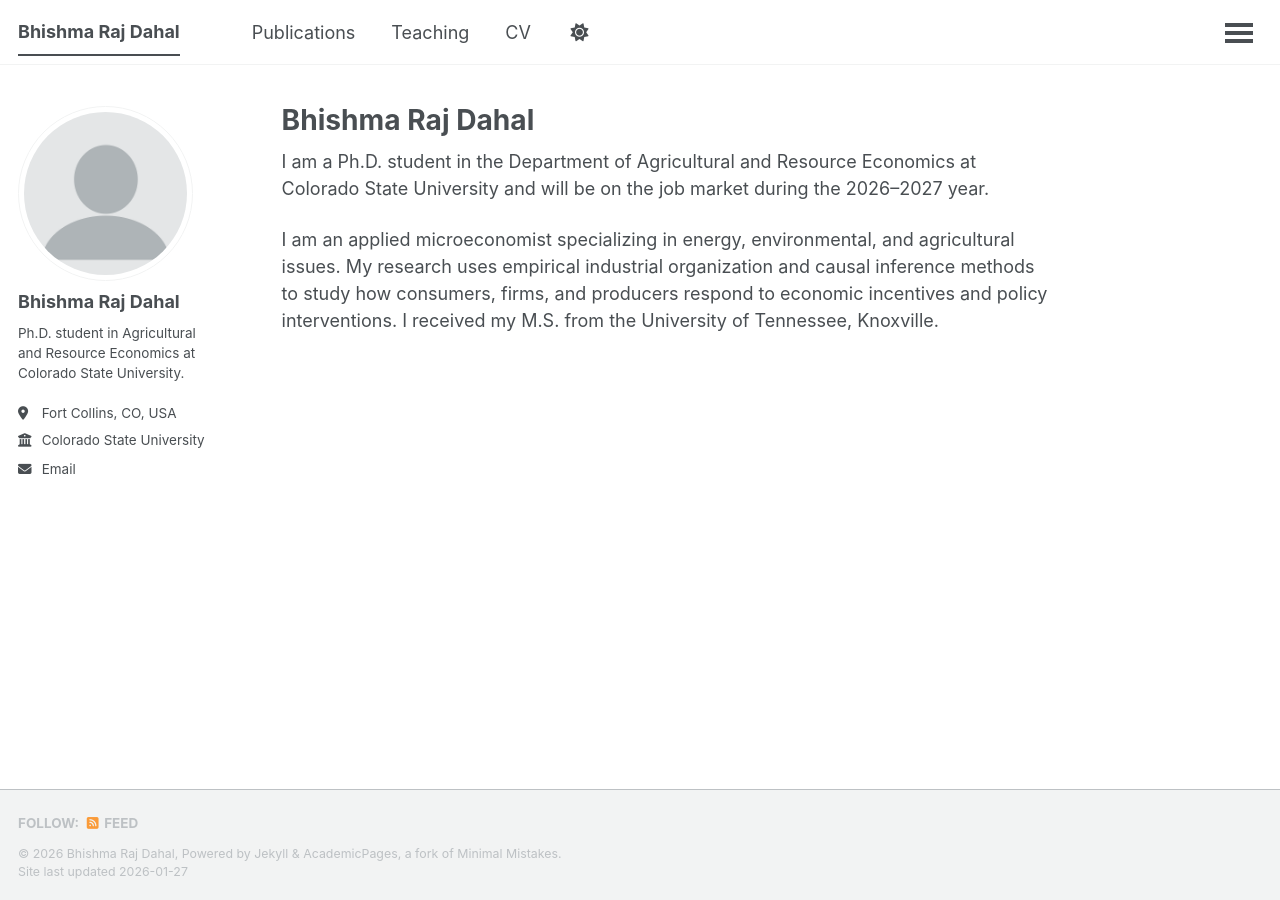
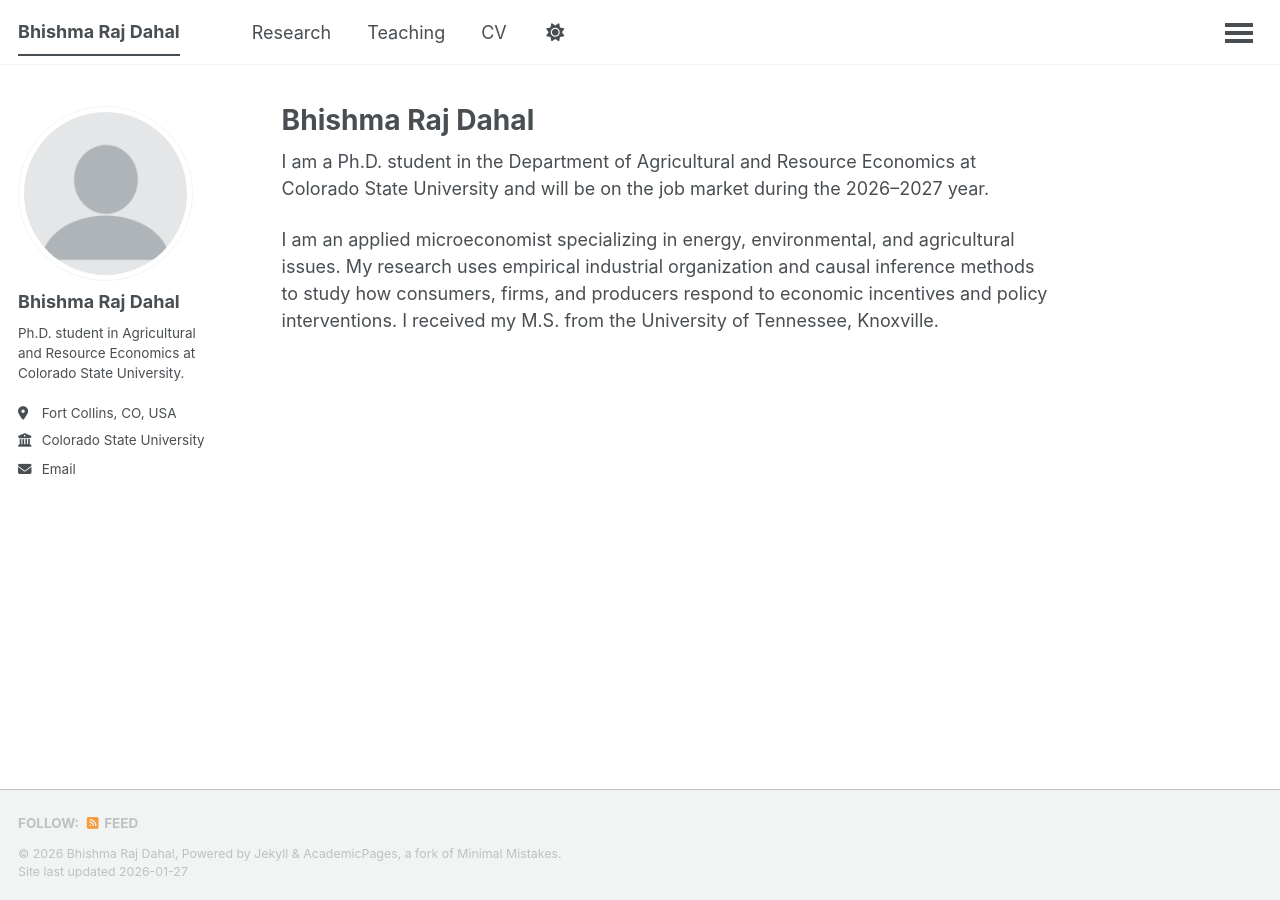
Before and after one commit to bhishmarajdahal/bhishmarajdahal.github.io, a Jekyll site: the page built from _pages/about.md, in a window 1280 px wide. Built offline with Jekyll 4.4.1, drawn with Linux system fonts in a browser that asks for light colours; a script that is not in the unit is left out.

Commit message:
Update navigation.yml

```diff
--- a/_data/navigation.yml
+++ b/_data/navigation.yml
@@ -8,7 +8,7 @@
 #      Markdown formatted page while the second is generated using JSON.
 
 main:
-  - title: "Publications"
+  - title: "Research"
     url: /publications/
 
   - title: "Teaching"
```
